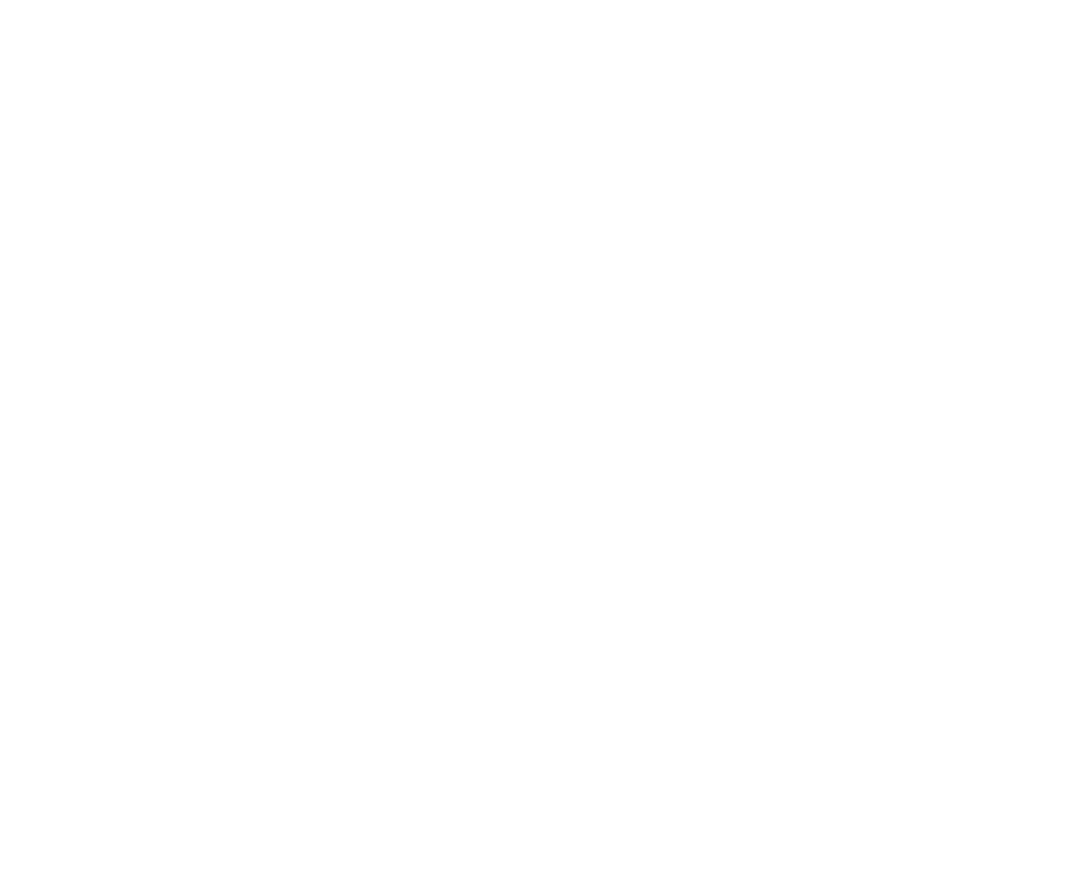
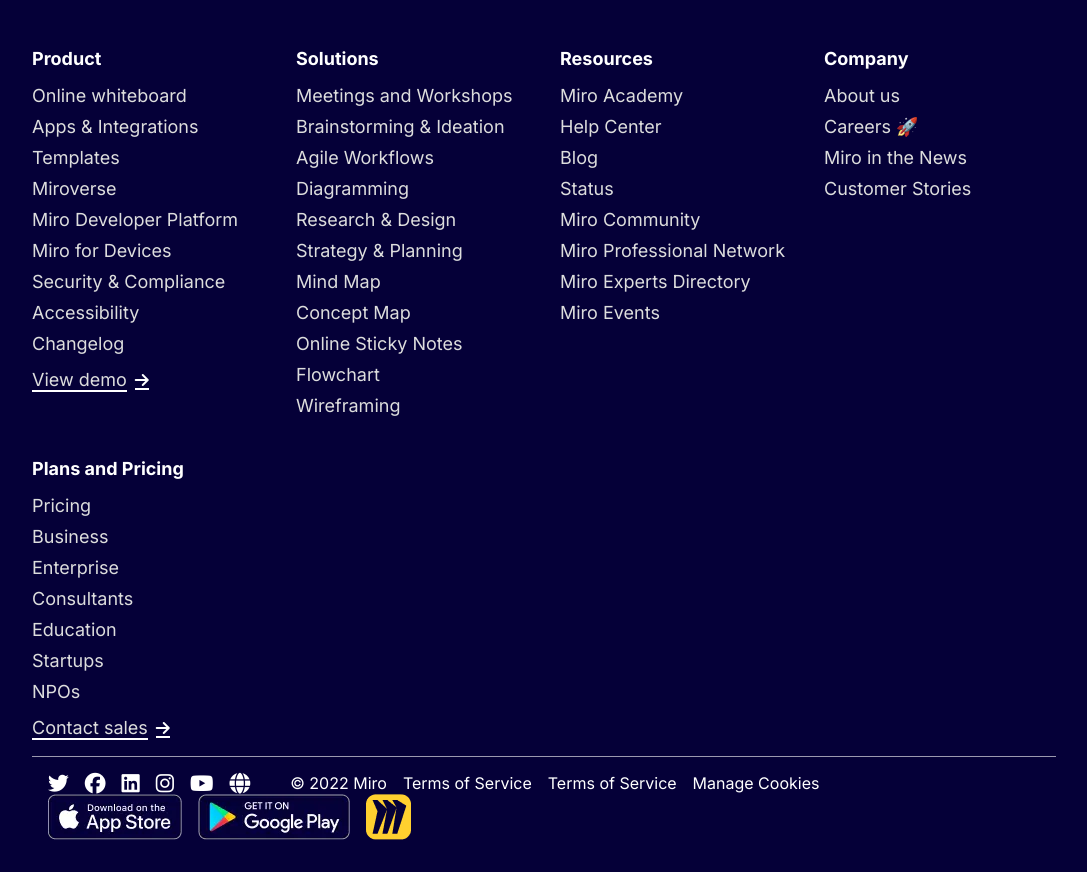
Before and after one commit to iamalshahed/openmiro, a plain HTML site: page index.html in a window 1280 px wide. Shown: the whole page, without its empty margins (96-1183 px from the left). Before the commit the page ends 800 px from the top, so only its background shows below. Drawn offline with Linux system fonts and the light colour scheme.

Commit message:
add whole code

```diff
--- a/assets/css/style.css
+++ b/assets/css/style.css
@@ -39,9 +39,11 @@ html {
 
 body {
   width: 100%;
-  position: relative;
-  overflow: hidden;
+  min-height: 100vh;
   font-family: "Inter", sans-serif;
+  overflow-x: hidden;
+  display: flex;
+  flex-direction: column;
 }
 
 h1 {
@@ -50,3 +52,128 @@ h1 {
   margin-top: 10rem;
   font-size: 4rem;
 }
+
+/* Footer Section */
+footer {
+  background: var(--blue-dark);
+  padding: 3rem 10% 1rem 10%;
+  color: var(--white);
+  margin-top: auto;
+}
+
+.footer {
+  display: grid;
+  grid-template-columns: repeat(auto-fit, minmax(200px, 1fr));
+  gap: 2rem;
+}
+
+.footer h4 {
+  color: var(--white);
+  margin-bottom: 1rem;
+  font-size: 18px;
+}
+
+.footer li {
+  margin-bottom: 10px;
+}
+
+.footer a {
+  display: block;
+  color: #ddd;
+  font-size: 18px;
+  transition: all 0.3s ease;
+}
+
+.footer a:hover {
+  transform: translateY(-3px) translateX(-4px);
+  color: var(--white);
+}
+
+.viweDemoBtn {
+  display: flex;
+  align-items: center;
+  gap: 8px;
+  margin-top: 15px;
+}
+
+.fBtn {
+  color: var(--white);
+  font-size: 16px;
+  border-bottom: 2px solid var(--white);
+}
+
+/* Footer Bottom */
+.footer_down {
+  width: 100%;
+  max-width: 1200px;
+  margin: 0 auto;
+  padding: 1rem;
+  margin-top: 1rem;
+  border-top: 1px solid #9b99af;
+  display: flex;
+  justify-content: space-between;
+  align-items: center;
+  flex-wrap: wrap;
+  text-align: center;
+}
+
+.left_f {
+  display: flex;
+  align-items: center;
+  gap: 1.5rem;
+  flex-wrap: wrap;
+  justify-content: center;
+}
+
+.footer_icon {
+  display: flex;
+  gap: 1rem;
+  font-size: 1.3rem;
+}
+
+.footer_text {
+  display: flex;
+  gap: 1rem;
+  flex-wrap: wrap;
+  justify-content: center;
+  transition: all 0.3s ease;
+}
+
+.footer_logo {
+  display: flex;
+  align-items: center;
+  gap: 1rem;
+  flex-wrap: wrap;
+  justify-content: center;
+  transition: all 0.3s ease;
+}
+
+/* Responsive Design */
+@media (max-width: 1024px) {
+  .footer {
+    grid-template-columns: 1fr 1fr;
+    text-align: center;
+  }
+}
+
+@media (max-width: 768px) {
+  .footer {
+    grid-template-columns: 1fr;
+  }
+
+  .viweDemoBtn {
+    justify-content: center;
+  }
+
+  .footer_down {
+    flex-direction: column;
+    align-items: center;
+    text-align: center;
+  }
+
+  .footer_text,
+  .footer_logo {
+    flex-direction: column;
+    text-align: center;
+  }
+}
--- a/index.html
+++ b/index.html
@@ -24,6 +24,100 @@
 <body>
 
 
+<!-- footer part -->
+ <footer>
+   <div class="footer">
+    <div class="fotterContent">
+      <h4>Product</h4>
+      <li><a href="#">Online whiteboard</a></li>
+      <li><a href="#">Apps & Integrations</a></li>
+      <li><a href="#">Templates</a></li>
+      <li><a href="#">Miroverse</a></li>
+      <li><a href="#">Miro Developer Platform</a></li>
+      <li><a href="#">Miro for Devices</a></li>
+      <li><a href="#">Security & Compliance</a></li>
+      <li><a href="#">Accessibility</a></li>
+      <li><a href="#">Changelog</a></li>
+      <div class="viweDemoBtn">
+        <a href="#" class="fBtn">View demo</a>
+        <i class="fa-solid fa-arrow-right fBtn"></i>
+      </div>
+    </div>
+
+    <div class="fotterContent">
+      <h4>Solutions</h4>
+      <li><a href="#">Meetings and Workshops</a></li>
+      <li><a href="#">Brainstorming & Ideation</a></li>
+      <li><a href="#">Agile Workflows</a></li>
+      <li><a href="#">Diagramming</a></li>
+      <li><a href="#">Research & Design</a></li>
+      <li><a href="#">Strategy & Planning</a></li>
+      <li><a href="#">Mind Map</a></li>
+      <li><a href="#">Concept Map</a></li>
+      <li><a href="#">Online Sticky Notes</a></li>
+      <li><a href="#">Flowchart</a></li>
+      <li><a href="#">Wireframing</a></li>
+    </div>
+
+    <div class="fotterContent">
+      <h4>Resources</h4>
+      <li><a href="#">Miro Academy</a></li>
+      <li><a href="#">Help Center</a></li>
+      <li><a href="#">Blog</a></li>
+      <li><a href="#">Status</a></li>
+      <li><a href="#">Miro Community</a></li>
+      <li><a href="#">Miro Professional Network</a></li>
+      <li><a href="#">Miro Experts Directory</a></li>
+      <li><a href="#">Miro Events</a></li>
+    </div>
+
+    <div class="fotterContent">
+      <h4>Company</h4>
+      <li><a href="#">About us</a></li>
+      <li><a href="#">Careers 🚀</a></li>
+      <li><a href="#">Miro in the News</a></li>
+      <li><a href="#">Customer Stories</a></li>
+    </div>
+
+    <div class="fotterContent">
+      <h4>Plans and Pricing</h4>
+      <li><a href="#">Pricing</a></li>
+      <li><a href="#">Business</a></li>
+      <li><a href="#">Enterprise</a></li>
+      <li><a href="#">Consultants</a></li>
+      <li><a href="#">Education</a></li>
+      <li><a href="#">Startups</a></li>
+      <li><a href="#">NPOs</a></li>
+      <div class="viweDemoBtn">
+        <a href="#" class="fBtn">Contact sales</a>
+        <i class="fa-solid fa-arrow-right fBtn"></i>
+      </div>
+    </div>
+  </div>
+  <div class="footer_down">
+    <div class="left_f">
+        <div class="footer_icon">
+            <i class="fa-brands fa-twitter" aria-hidden="true"></i>
+            <i class="fa-brands fa-facebook" aria-hidden="true"></i>
+            <i class="fa-brands fa-linkedin" aria-hidden="true"></i>
+            <i class="fa-brands fa-instagram" aria-hidden="true"></i>
+            <i class="fa-brands fa-youtube" aria-hidden="true"></i>
+            <i class="fa-solid fa-globe"></i>
+        </div>
+        <div class="footer_text">
+            <i class="fa-light fa-globe"></i>            <p>© 2022  Miro</p>
+            <p>Terms of Service</p>
+            <p>Terms of Service</p>
+            <p>Manage Cookies</p>
+        </div>
+    </div>
+    <div class="footer_logo">
+        <img src="assets/images/apple-store.webp" alt="">
+        <img src="assets/images/google-play.webp" alt="">
+        <img src="assets/images/svg.png" alt="">
+    </div>
+  </div>
+</footer>
 
 
     <!--
```
Also changed, not shown: assets/images/svg.png (added).
